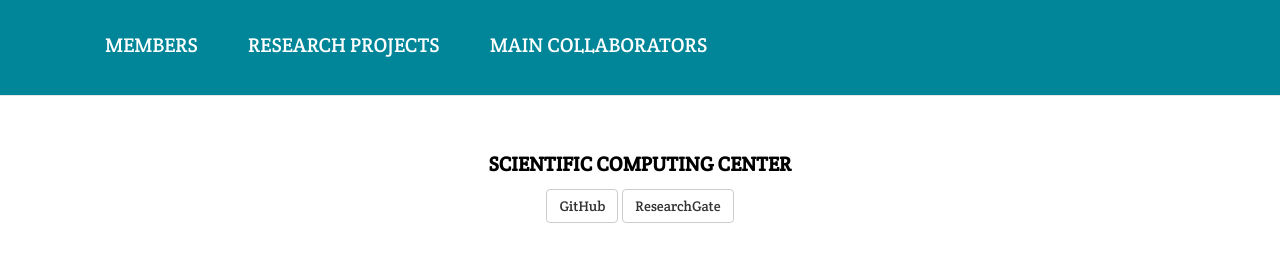
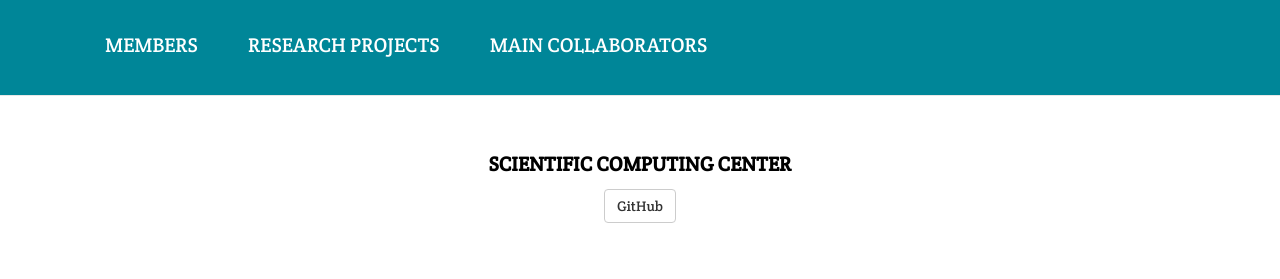
Before and after one commit to ArmHPC/armhpc.github.io, a plain HTML site: page index.html in a window 1280 px wide. Shown: the top 279 px of the page. Drawn offline with Linux system fonts and the light colour scheme; no server answers.

Commit message:
commented reserachgate

```diff
--- a/index.html
+++ b/index.html
@@ -69,8 +69,8 @@
                     <br>
                 </p>
                 <a href="https://github.com/armhpc" target="_blank" class="btn btn-default btn-scc">GitHub</a>
-                <a href=""
-                   target="_blank" class="btn btn-default btn-scc">ResearchGate</a>
+<!--                <a href=""-->
+<!--                   target="_blank" class="btn btn-default btn-scc">ResearchGate</a>-->
             </div>
         </div>
     </div>
```
